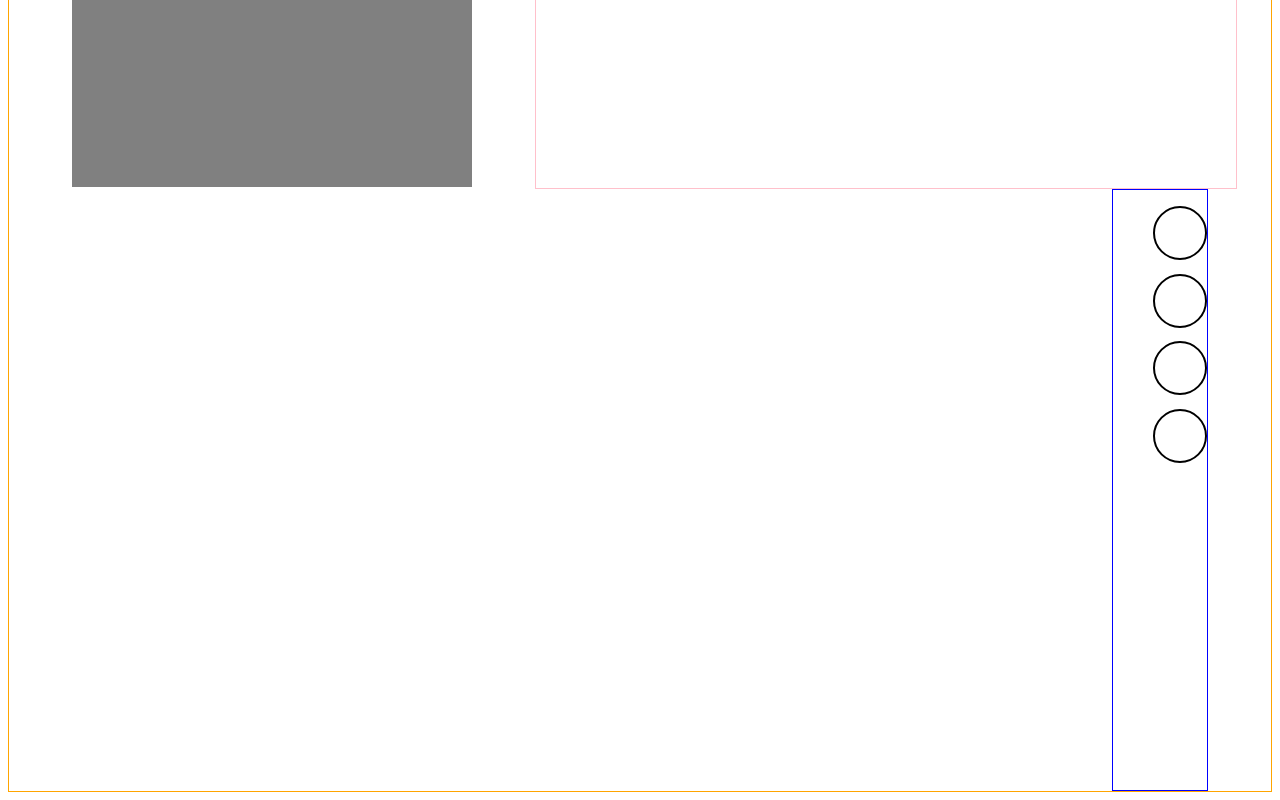
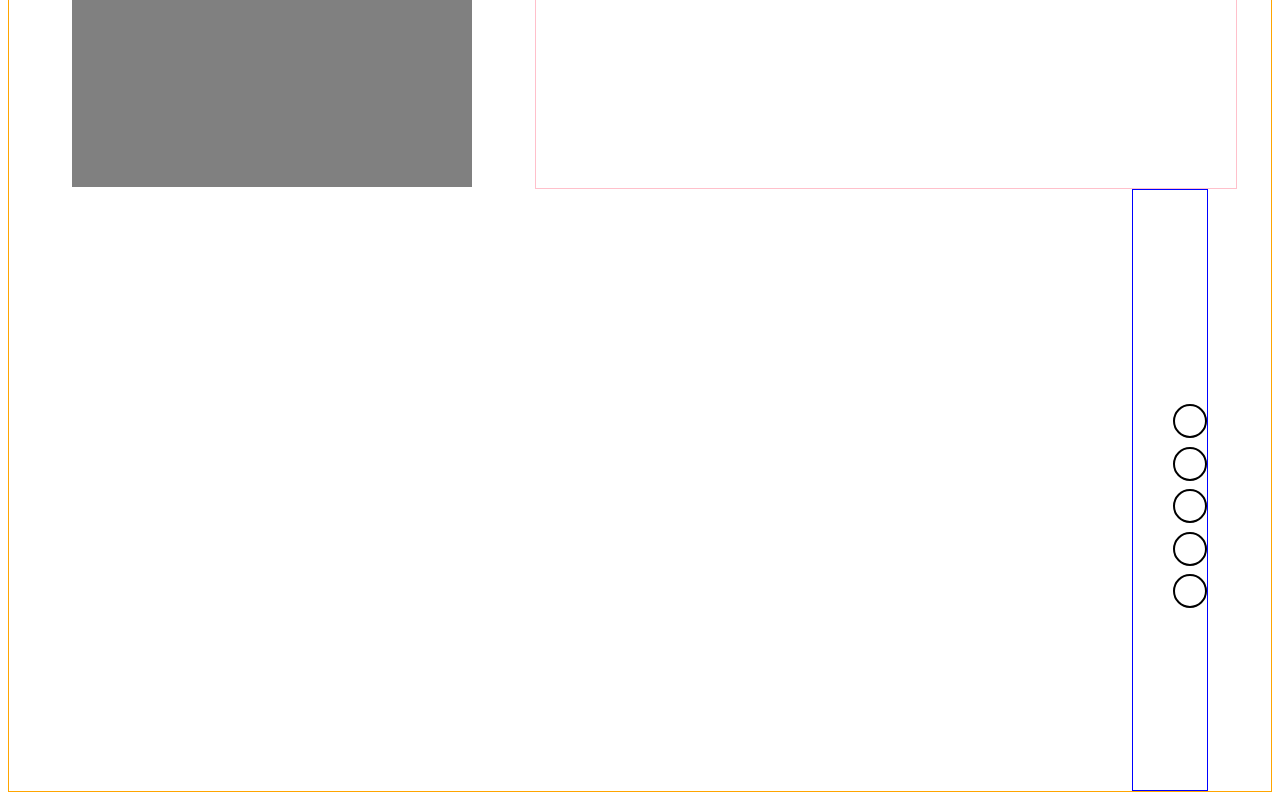
Before and after one commit to MonicaHoward/front-end-projects, a plain HTML site: page parallax-colorblock-portfolio/index.html in a window 1280 px wide. Shown: the part 1304-2104 px from the top of the page. Drawn offline with Linux system fonts and the light colour scheme.

Commit message:
basic slide layout complete

```diff
--- a/parallax-colorblock-portfolio/index.html
+++ b/parallax-colorblock-portfolio/index.html
@@ -37,8 +37,11 @@
           <li><div class="progress"></div></li>
           <li><div class="progress"></div></li>
           <li><div class="progress"></div></li>
+          <li><div class="progress"></div></li>
         </ul>
       </div>
     </section>
+    <section>
+    </section>
   </body>
 </html>
--- a/parallax-colorblock-portfolio/style.css
+++ b/parallax-colorblock-portfolio/style.css
@@ -56,14 +56,20 @@ button {
   height: 600px;
   margin-right: 5%;
 }
+.progress-bar ul {
+  position: relative;
+top: 50%;
+transform: translateY(-50%);
+}
 .progress-bar li {
   list-style: none;
   margin: 25% auto;
+
 
 }
 .progress {
   border: 2px solid black;
   border-radius: 50%;
-  height: 50px;
-  width: 50px;
+  height: 30px;
+  width: 30px;
 }
```
